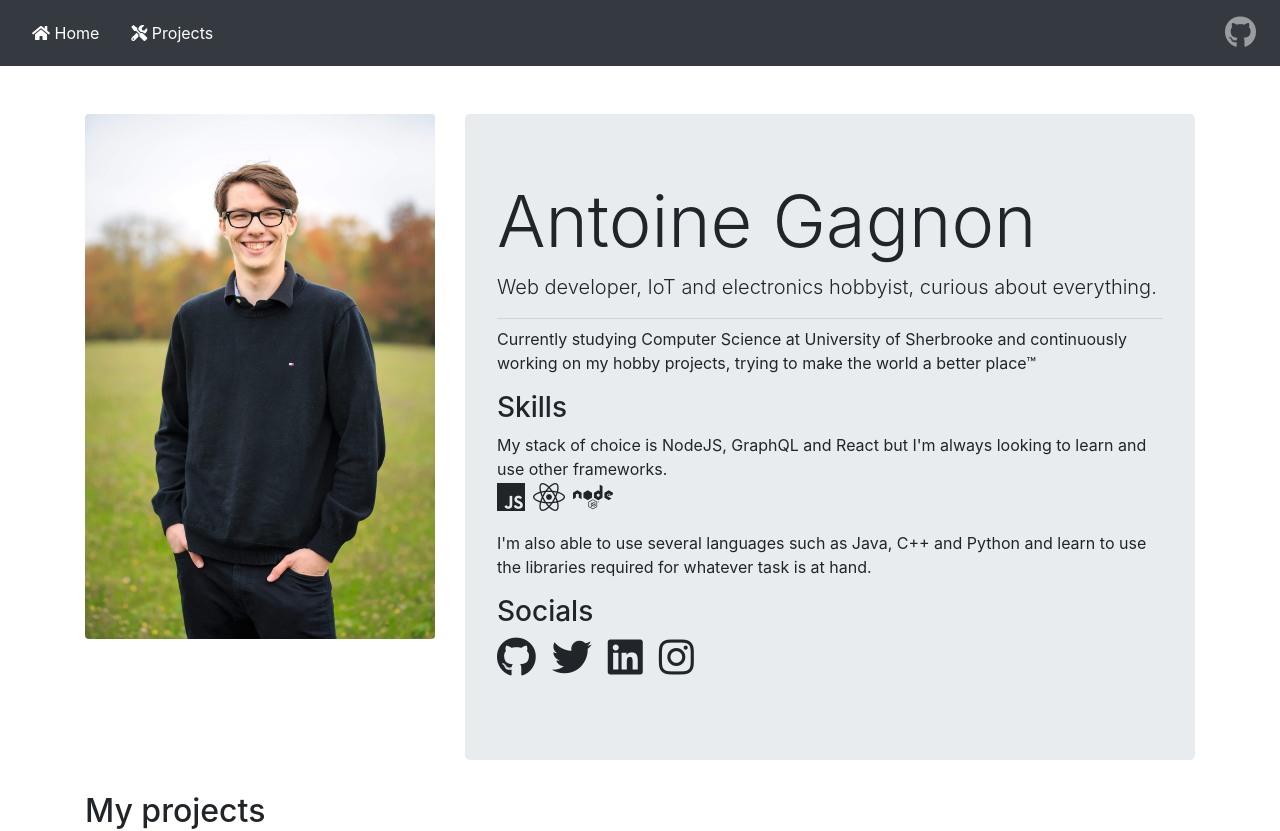
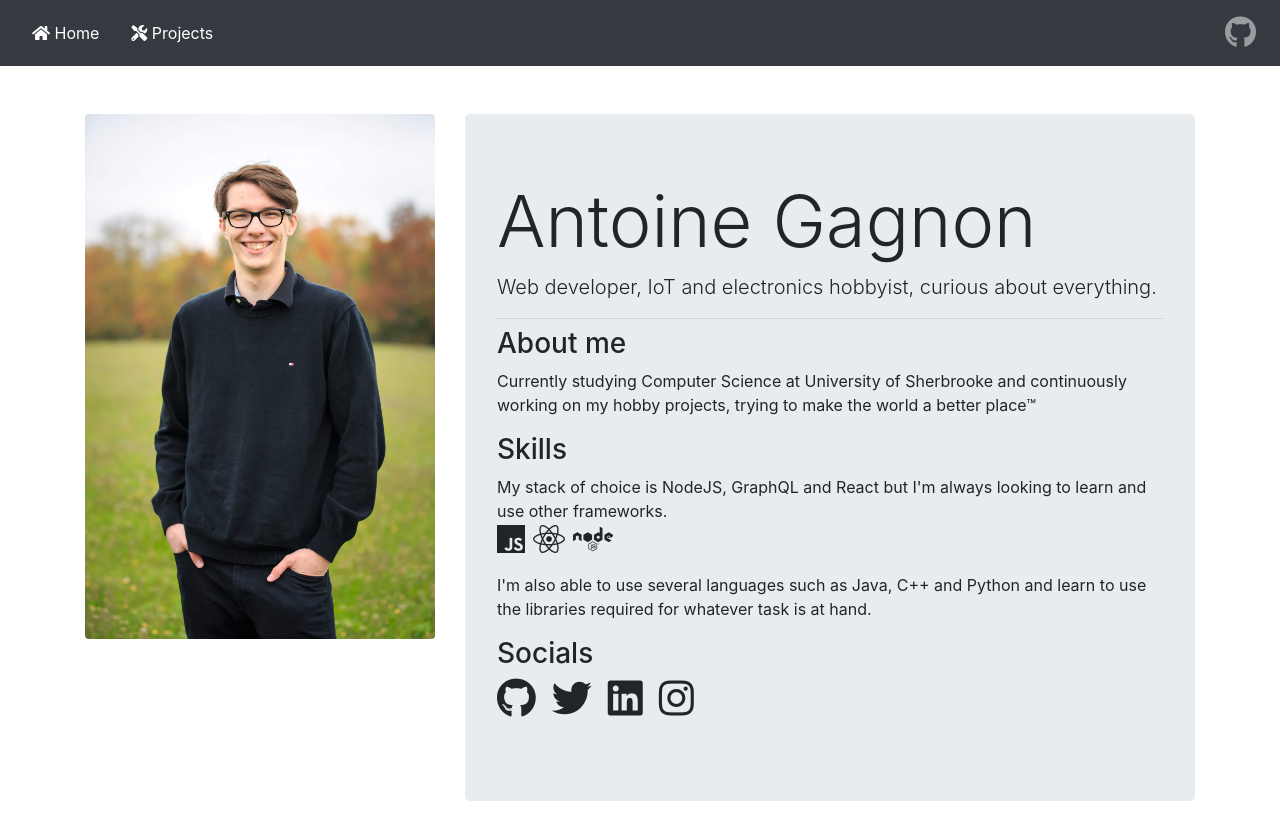
Before and after one commit to antoinegag/antoineg.dev, a React (Create React App) app: page / in a window 1280 px wide. Shown: the top 831 px of the page. Built offline with nearby package versions, Linux system fonts and the light colour scheme.

Commit message:
Add header to about me section

```diff
--- a/src/pages/Home/index.js
+++ b/src/pages/Home/index.js
@@ -22,6 +22,7 @@ export default function Home() {
               everything.
             </p>
             <hr className="my-2" />
+            <h3>About me</h3>
             <p>
               Currently studying Computer Science at University of Sherbrooke
               and continuously working on my hobby projects, trying to make the
```
